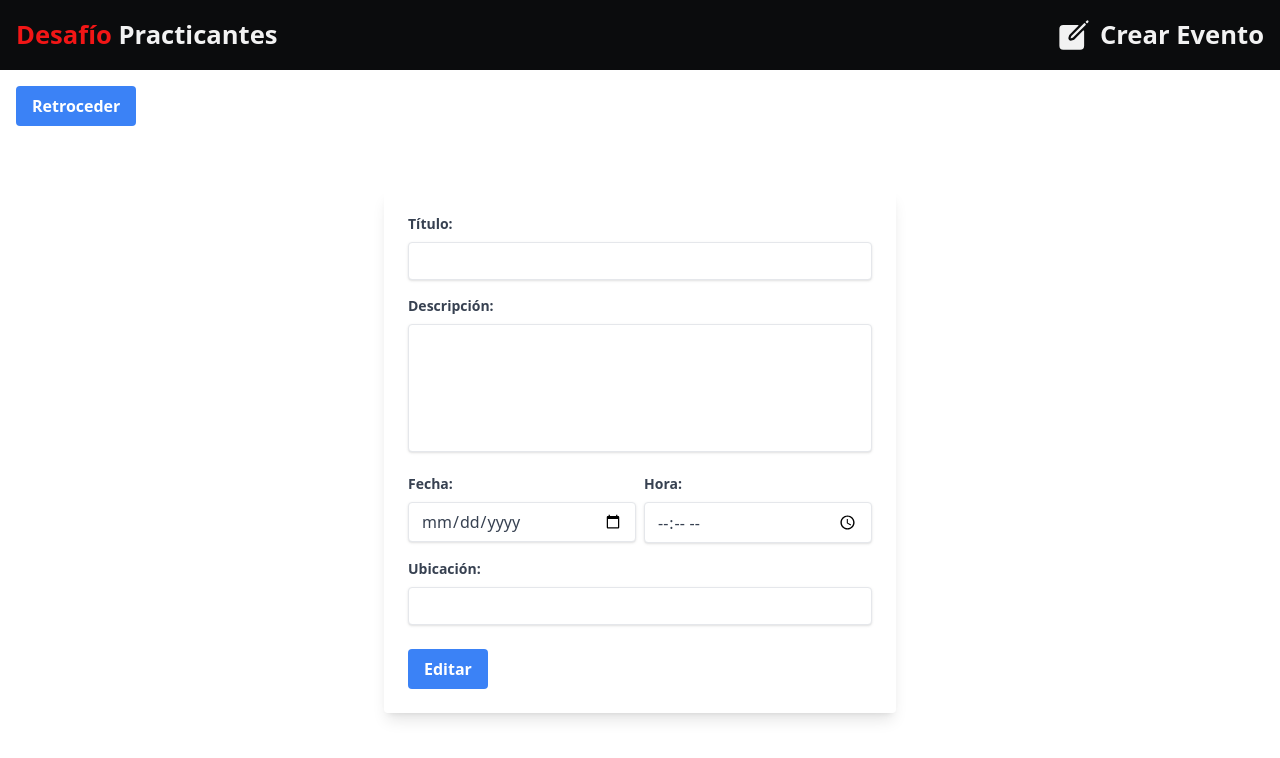
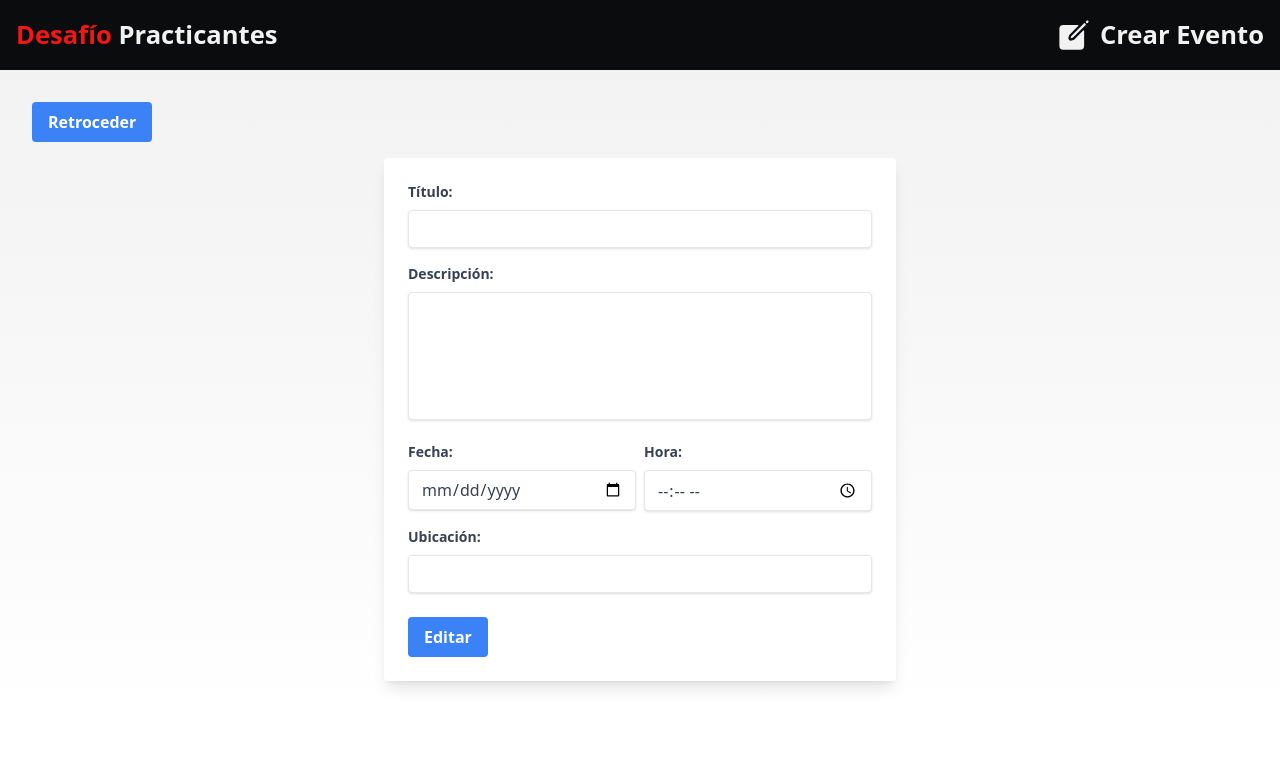
Before and after one commit to IxyzDev/Django-Nextjs14-CRUD, a Next.js app in the folder frontend/: page /update-event in a window 1280 px wide. Shown: the top 758 px of the page. Built offline with nearby package versions, Linux system fonts and the light colour scheme.

Commit message:
Revision general de los estilos

```diff
--- a/frontend/src/app/create-event/page.jsx
+++ b/frontend/src/app/create-event/page.jsx
@@ -63,7 +63,7 @@ const CreateEvent = () => {
   };
 
   return (
-    <div className="container mx-auto p-4">
+    <div className="solid-bg">
       <div className="mb-4">
         <button
           onClick={handleBack}
--- a/frontend/src/app/update-event/page.jsx
+++ b/frontend/src/app/update-event/page.jsx
@@ -102,7 +102,7 @@ const CreateEvent = () => {
   };
 
   return (
-    <div className="container mx-auto p-4">
+    <div className="solid-bg">
       <div className="mb-4">
         <button
           onClick={handleBack}
--- a/frontend/src/app/view-event/page.jsx
+++ b/frontend/src/app/view-event/page.jsx
@@ -54,11 +54,11 @@ const EventDetailsPage = () => {
     );
 
   return (
-    <div className="container mx-auto p-4">
+    <section className="solid-bg">
       <div className="mb-4">
         <button
           onClick={handleBack}
-          className="bg-blue-500 hover:bg-blue-700 text-white font-bold py-2 px-4 rounded"
+          className="bg-blue-500 hover:bg-blue-700 text-white font-bold py-2 px-4 rounded ml-auto"
         >
           Retroceder
         </button>
@@ -68,7 +68,7 @@ const EventDetailsPage = () => {
         handleEdit={handleEdit}
         handleDelete={handleDelete}
       />
-    </div>
+    </section>
   );
 };
 
--- a/frontend/src/components/EventCard.jsx
+++ b/frontend/src/components/EventCard.jsx
@@ -11,16 +11,18 @@ const EventCard = ({ event }) => {
 
   return (
     <div
-      className="bg-white shadow-md rounded-lg overflow-hidden cursor-pointer hover:shadow-lg transition-shadow duration-200"
+      className="bg-white w-full shadow-md rounded-lg overflow-hidden cursor-pointer hover:shadow-lg transition-shadow duration-200"
       onClick={handleDetails}
     >
       <div className="p-4">
-        <h2 className="text-xl font-bold text-gray-700">{event.title}</h2>
-        <p className="text-gray-700 text-base">{event.description}</p>
-        <p className="text-gray-600">
+        <h2 className="text-xl font-bold text-gray-700 text-left">
+          {event.title}
+        </h2>
+        <p className="text-gray-700 text-base text-left">{event.description}</p>
+        <p className="text-gray-600 text-left">
           Fecha: {new Date(event.date).toLocaleString()}
         </p>
-        <p className="text-gray-600">Ubicación: {event.location}</p>
+        <p className="text-gray-600 text-left">Ubicación: {event.location}</p>
       </div>
     </div>
   );
--- a/frontend/src/components/Form.jsx
+++ b/frontend/src/components/Form.jsx
@@ -3,7 +3,7 @@ const Form = ({ type, event, setEvent, submitting, handleSubmit }) => {
     <section>
       <form
         onSubmit={handleSubmit}
-        className="max-w-lg mx-auto my-16 p-6 rounded shadow-lg"
+        className="max-w-lg mx-auto p-6 rounded shadow-lg bg-white"
       >
         {/* Título */}
         <div className="mb-4">
--- a/frontend/src/styles/globals.css
+++ b/frontend/src/styles/globals.css
@@ -4,10 +4,20 @@
 
 /* Estilos del fondo sólido */
 .solid-bg {
-  background: #F2F2F2;
-  min-height: 100vh;
+  /* Fondo degradado */
+  background: linear-gradient(to bottom, #F2F2F2, #FFFFFF);
+  /* Cambia los colores si lo deseas */
+
+
+  /* Espaciado interno */
   padding: 2rem;
+
+  /* Color de texto */
   color: #0D0D0D;
+
+  /* Centrar contenido verticalmente */
+  display: flex;
+  flex-direction: column;
 }
 
 /* Estilos de fondo de la barra de navegación */
```
